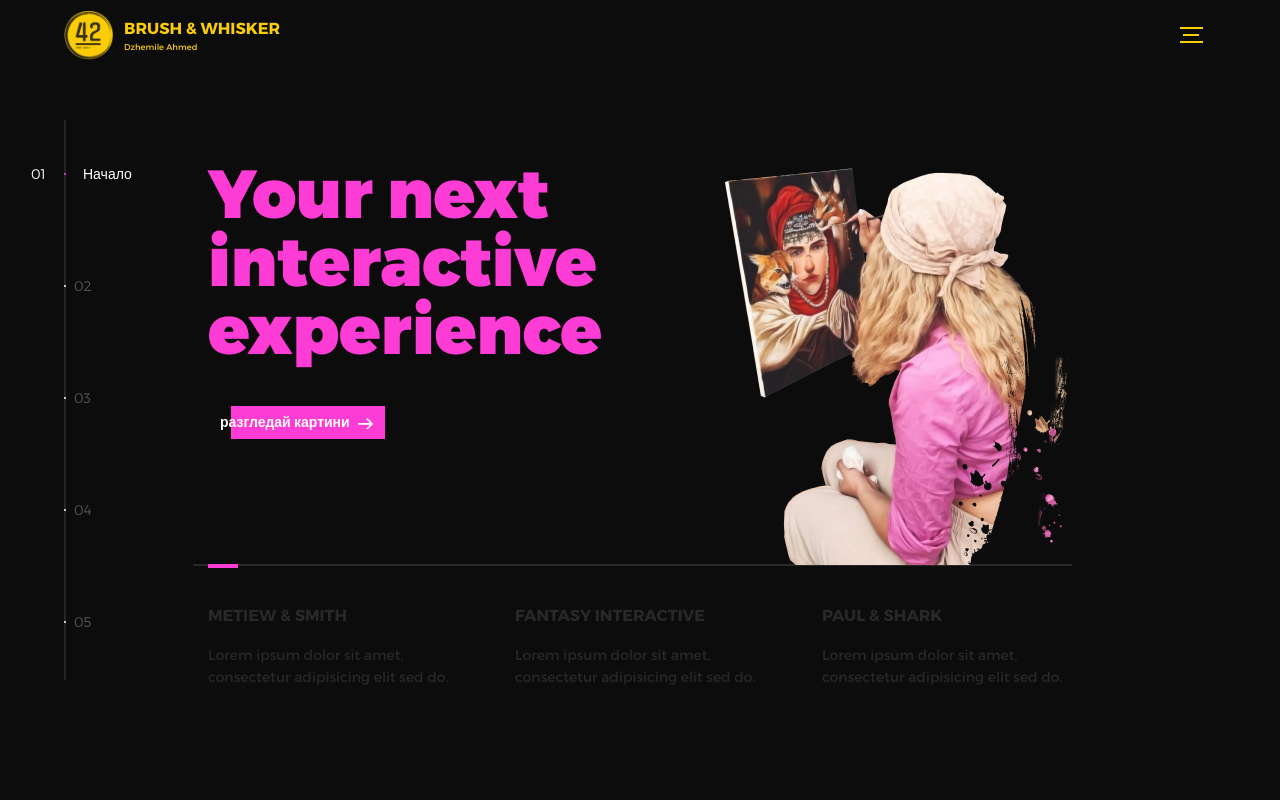
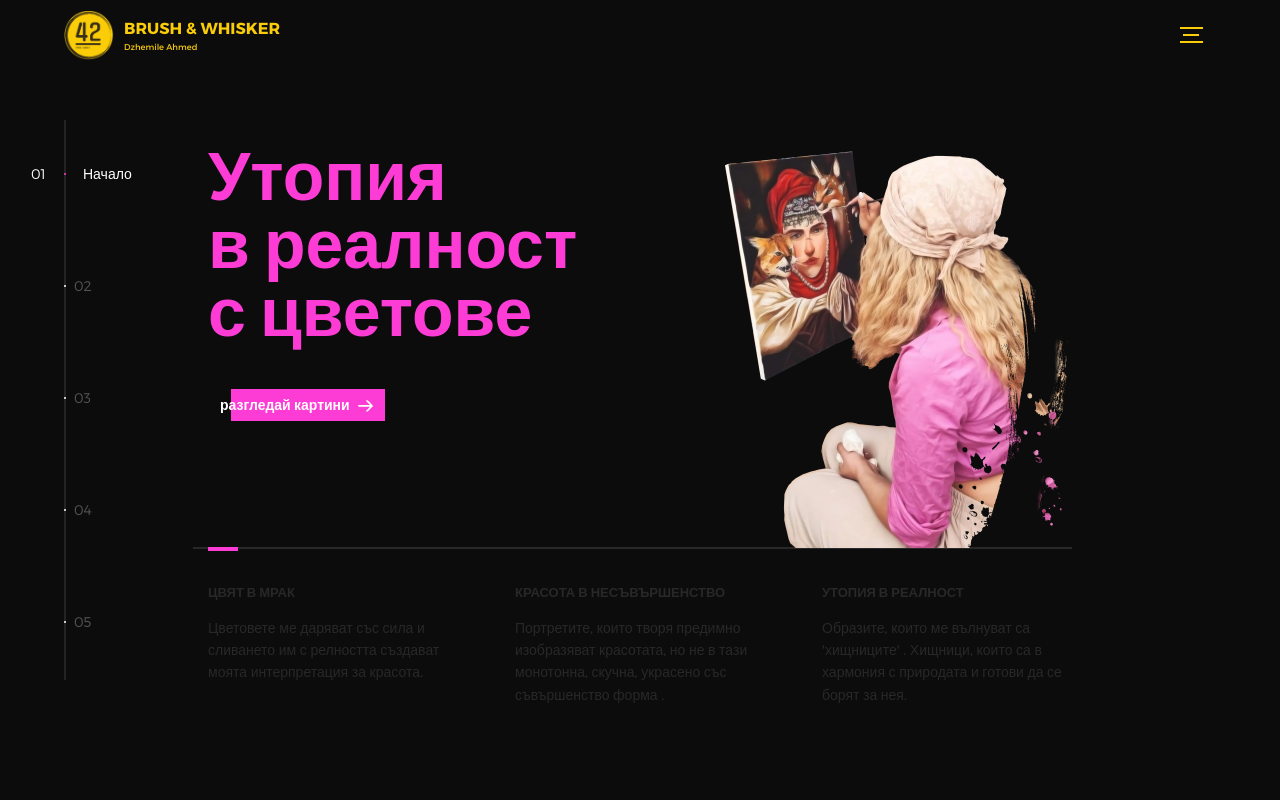
Before and after one commit to Dzhemile-dzh/Dzhemile-dzh, a PHP site: page / in a window 1280 px wide. Run offline with PHP 8.4, Linux system fonts and the light colour scheme.

Commit message:
main text

```diff
--- a/assets/css/main.css
+++ b/assets/css/main.css
@@ -792,7 +792,7 @@ body {
 }
 
 .intro--options h3 {
-    font-size: 16px;
+    font-size: 13px;
     text-transform: uppercase
 }
 
--- a/index.html
+++ b/index.html
@@ -18,7 +18,7 @@
     <img src="assets/img/logo.png" alt="Brush & Whisker" style="width:50px;height:50px">
     <div class="logo-text">
       <p>Brush &amp; Whisker</p>
-      <small>by Dzhemile Ahmed</small>
+      <small>Dzhemile Ahmed</small>
     </div>
   </a>
   <p class="device-notification--message">Имаме толкова много да предложим, че трябва да ви помолим да ориентирате устройството си към портрет или да намерите по-голям екран. Няма да останете разочаровани.</p>
@@ -53,7 +53,7 @@
           <li class="l-section section section--is-active">
             <div class="intro">
               <div class="intro--banner">
-                <h1>Your next<br>interactive<br>experience</h1>
+                <h1>Утопия <br>в реалност <br>с цветове</h1>
                 <button class="cta">Разгледай картини
                   <svg version="1.1" id="Layer_1" xmlns="http://www.w3.org/2000/svg" xmlns:xlink="http://www.w3.org/1999/xlink" x="0px" y="0px" viewBox="0 0 150 118" style="enable-background:new 0 0 150 118;" xml:space="preserve">
                   <g transform="translate(0.000000,118.000000) scale(0.100000,-0.100000)">
@@ -66,16 +66,16 @@
               </div>
               <div class="intro--options">
                 <a href="#0">
-                  <h3>Metiew &amp; Smith</h3>
-                  <p>Lorem ipsum dolor sit amet, consectetur adipisicing elit sed do.</p>
+                  <h3>Цвят в мрак</h3>
+                  <p>Цветовете ме даряват със сила и сливането им с релността създават моята интерпретация за красота.</p>
                 </a>
                 <a href="#0">
-                  <h3>Fantasy interactive</h3>
-                  <p>Lorem ipsum dolor sit amet, consectetur adipisicing elit sed do.</p>
+                  <h3>Красота в несъвършенство</h3>
+                  <p>Портретите, които творя предимно изобразяват красотата, но не в тази монотонна, скучна, украсено със съвършенство форма .</p>
                 </a>
                 <a href="#0">
-                  <h3>Paul &amp; shark</h3>
-                  <p>Lorem ipsum dolor sit amet, consectetur adipisicing elit sed do.</p>
+                  <h3>Утопия в реалност</h3>
+                  <p>Образите, които ме вълнуват са 'хищниците' . Хищници, които са в хармония с природата и готови да се борят за нея. </p>
                 </a>
               </div>
             </div>
```
